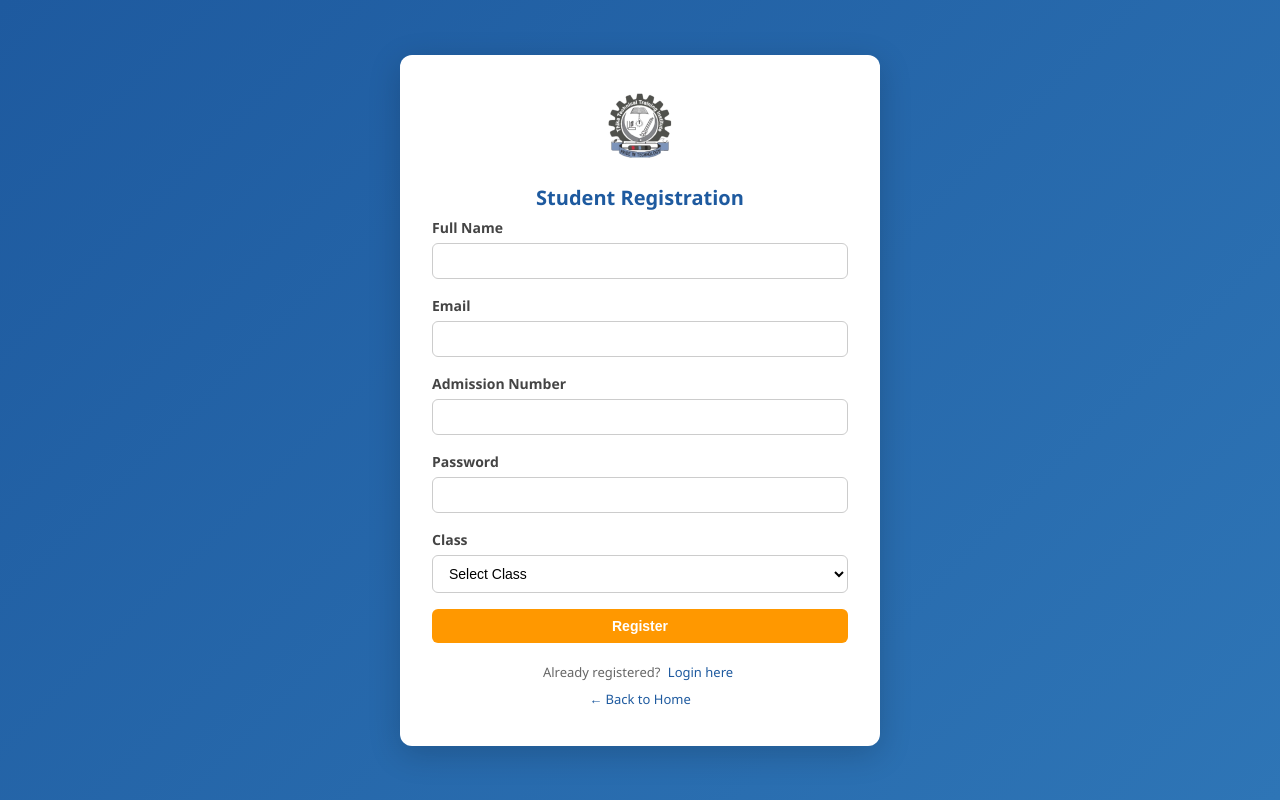
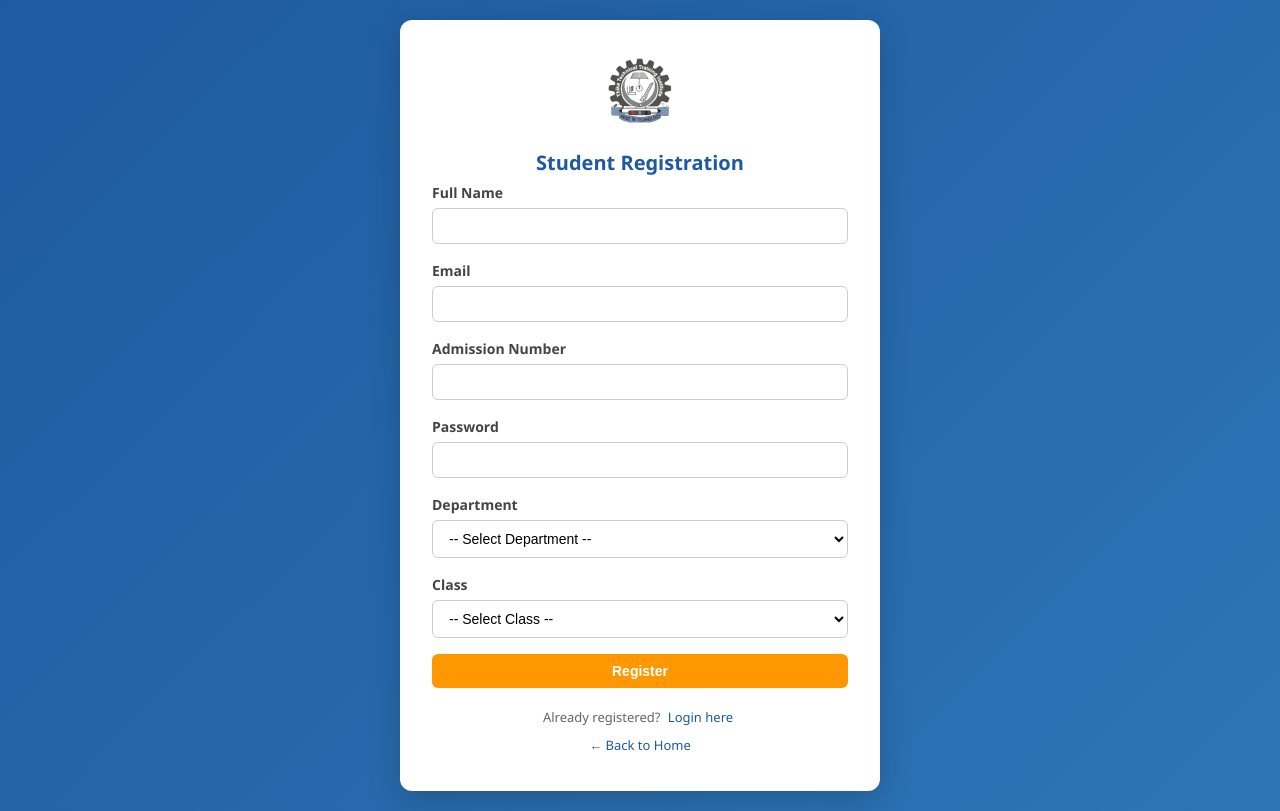
Before and after one commit to alexfreed1/myrenderproject, a Flask app: page /student/register in a window 1280 px wide. Run offline with Flask 3, Linux system fonts and the light colour scheme; data that the repository does not hold is empty; some libraries are stand-ins or nearby versions.

Commit message:
feat: department filter on student registration page

```diff
--- a/routes/student.py
+++ b/routes/student.py
@@ -41,12 +41,14 @@ def logout():
 def register():
     error = None
     db = get_db(); cur = db.cursor()
+    dept_id = request.args.get('dept_id', 0, type=int)
     if request.method == 'POST':
         adm = request.form.get('admission_number', '').strip()
         pwd = request.form.get('password', '')
         fullname = request.form.get('fullname', '').strip()
         email = request.form.get('email', '').strip()
         class_id = request.form.get('class_id', 0, type=int)
+        dept_id = request.form.get('dept_id', 0, type=int)
         if adm and pwd and fullname and email and class_id:
             cur.execute("SELECT id, email FROM students WHERE admission_number=%s", (adm,))
             row = cur.fetchone()
@@ -55,14 +57,21 @@ def register():
             elif row['email']:
                 error = "Account already registered. Please login."
             else:
-                cur.execute("UPDATE students SET full_name=%s, email=%s, password=%s, class_id=%s WHERE id=%s", (fullname, email, pwd, class_id, row['id']))
+                cur.execute("UPDATE students SET full_name=%s, email=%s, password=%s, class_id=%s WHERE id=%s",
+                            (fullname, email, pwd, class_id, row['id']))
                 db.commit()
                 return redirect(url_for('student.login') + '?registered=1')
         else:
             error = "All fields are required."
-    cur.execute("SELECT id, name FROM classes ORDER BY name")
+    cur.execute("SELECT * FROM departments ORDER BY name")
+    departments = cur.fetchall()
+    if dept_id:
+        cur.execute("SELECT id, name FROM classes WHERE department_id=%s ORDER BY name", (dept_id,))
+    else:
+        cur.execute("SELECT id, name FROM classes ORDER BY name")
     classes = cur.fetchall()
-    return render_template('student/register.html', error=error, classes=classes)
+    return render_template('student/register.html', error=error, classes=classes,
+                           departments=departments, dept_id=dept_id)
 
 @student_bp.route('/dashboard')
 @student_required
--- a/templates/student/register.html
+++ b/templates/student/register.html
@@ -3,7 +3,7 @@
 <head>
   <meta charset="utf-8">
   <meta name="viewport" content="width=device-width, initial-scale=1">
-  <title>Student Register | TTTTI</title>
+  <title>Student Registration | TTTTI</title>
   <link rel="stylesheet" href="/static/css/base.css">
 </head>
 <body>
@@ -12,20 +12,51 @@
     <div class="logo"><img src="{{ LOGO_URL }}" alt="Logo"></div>
     <h1>Student Registration</h1>
     {% if error %}<div class="alert alert-error">{{ error }}</div>{% endif %}
-    <form method="post">
-      <div class="form-group"><label>Full Name</label><input type="text" name="fullname" class="form-control" required></div>
-      <div class="form-group"><label>Email</label><input type="email" name="email" class="form-control" required></div>
-      <div class="form-group"><label>Admission Number</label><input type="text" name="admission_number" class="form-control" required></div>
-      <div class="form-group"><label>Password</label><input type="password" name="password" class="form-control" required></div>
+
+    <form method="post" action="/student/register">
+      <input type="hidden" name="dept_id" value="{{ dept_id }}">
+
+      <div class="form-group">
+        <label>Full Name</label>
+        <input type="text" name="fullname" class="form-control" required>
+      </div>
+      <div class="form-group">
+        <label>Email</label>
+        <input type="email" name="email" class="form-control" required>
+      </div>
+      <div class="form-group">
+        <label>Admission Number</label>
+        <input type="text" name="admission_number" class="form-control" required>
+      </div>
+      <div class="form-group">
+        <label>Password</label>
+        <input type="password" name="password" class="form-control" required>
+      </div>
+
+      <!-- Department filter (reloads page to filter classes) -->
+      <div class="form-group">
+        <label>Department</label>
+        <select class="form-control" onchange="window.location='/student/register?dept_id='+this.value">
+          <option value="">-- Select Department --</option>
+          {% for d in departments %}
+            <option value="{{ d.id }}" {% if dept_id == d.id %}selected{% endif %}>{{ d.name }}</option>
+          {% endfor %}
+        </select>
+      </div>
+
       <div class="form-group">
         <label>Class</label>
         <select name="class_id" class="form-control" required>
-          <option value="">Select Class</option>
-          {% for c in classes %}<option value="{{ c.id }}">{{ c.name }}</option>{% endfor %}
+          <option value="">-- Select Class --</option>
+          {% for c in classes %}
+            <option value="{{ c.id }}">{{ c.name }}</option>
+          {% endfor %}
         </select>
       </div>
+
       <button type="submit" class="btn btn-warning" style="width:100%;">Register</button>
     </form>
+
     <div class="auth-footer">
       Already registered? <a href="/student/login">Login here</a><br>
       <a href="/" style="margin-top:8px;display:inline-block;">← Back to Home</a>
```
